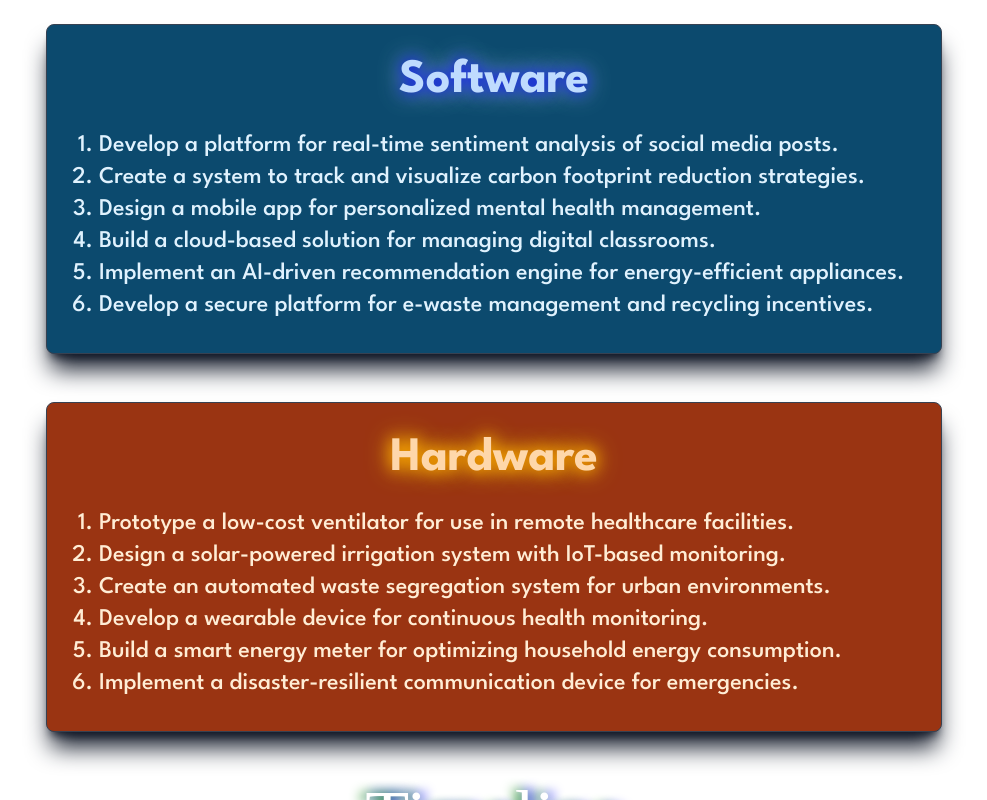
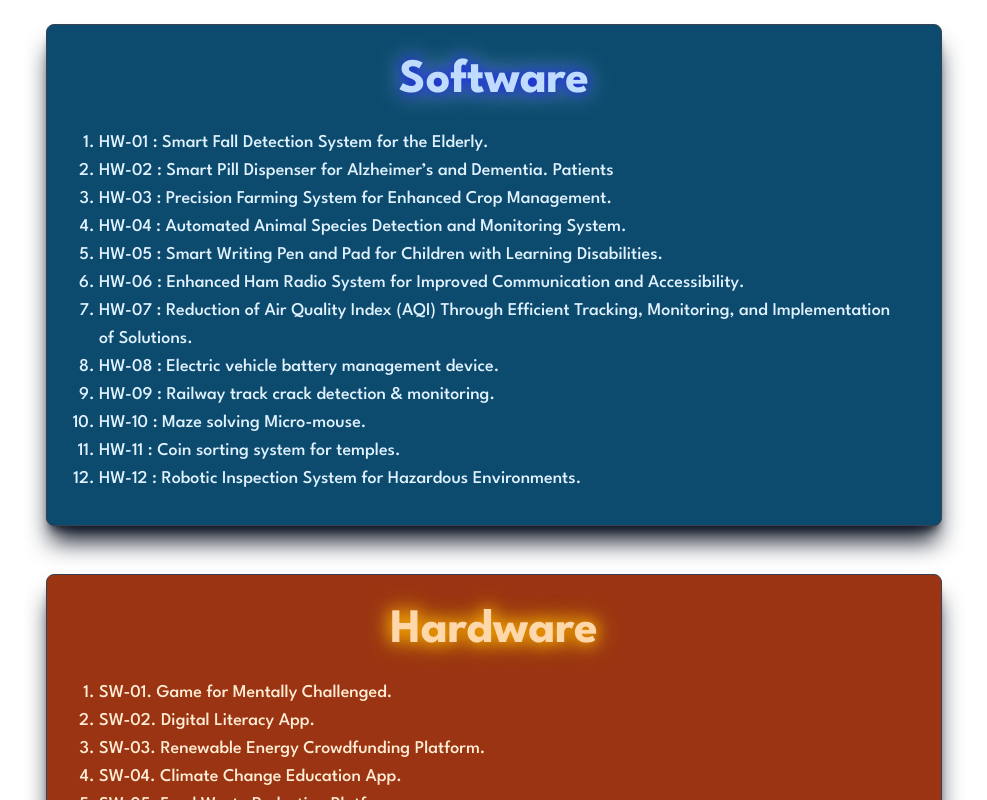
Before and after one commit to CodeFingers809/ves-hack-it, a React (Vite) app in the folder frontend/: page / in a window 1280 px wide. Shown: the part 2280-3080 px from the top of the page, without its empty margins (146-1133 px from the left). Built offline with nearby package versions, Linux system fonts and the light colour scheme; a web font is replaced by a local one.

Commit message:
ps update

```diff
--- a/frontend/src/Pages/Tracks/Tracks.jsx
+++ b/frontend/src/Pages/Tracks/Tracks.jsx
@@ -113,7 +113,7 @@ const Tracks = () => {
         <h2
           className="text-7xl font-black workbench-font text-center text-white mb-10"
           style={{
-            textShadow: "-5px 0 12px red, 5px 0 12px yellow",
+            textShadow: "-5px 0 12px green, 5px 0 12px blue",
           }}
         >
           Problem Statements
@@ -123,35 +123,54 @@ const Tracks = () => {
         <div className="mb-12 flex justify-center">
           <div className="bg-sky-900 backdrop-blur-sm rounded-lg shadow-xl shadow-gray-900 border-gray-700 border p-8 max-w-4xl w-full">
             <h3
-              className="text-5xl font-bold text-center text-blue-200 mb-6 glow-effect"
+              className="text-2xl lg:text-5xl font-bold text-center text-blue-200 mb-6 glow-effect"
               style={{
                 textShadow: "0 0 15px blue, 0 0 25px lightblue",
               }}
             >
               Software
             </h3>
-            <ol className="ml-5 text-2xl text-sky-100 font-medium list-decimal">
+            <ol className="ml-5 text-md lg:text-lg text-sky-100 font-medium list-decimal">
               <li className="hover:glow-hover">
-                Develop a platform for real-time sentiment analysis of social
-                media posts.
+                HW-01 : Smart Fall Detection System for the Elderly.
               </li>
               <li className="hover:glow-hover">
-                Create a system to track and visualize carbon footprint
-                reduction strategies.
+                HW-02 : Smart Pill Dispenser for Alzheimer’s and Dementia.
+                Patients
               </li>
               <li className="hover:glow-hover">
-                Design a mobile app for personalized mental health management.
+                HW-03 : Precision Farming System for Enhanced Crop Management.
               </li>
               <li className="hover:glow-hover">
-                Build a cloud-based solution for managing digital classrooms.
+                HW-04 : Automated Animal Species Detection and Monitoring
+                System.
               </li>
               <li className="hover:glow-hover">
-                Implement an AI-driven recommendation engine for
-                energy-efficient appliances.
+                HW-05 : Smart Writing Pen and Pad for Children with Learning
+                Disabilities.
               </li>
               <li className="hover:glow-hover">
-                Develop a secure platform for e-waste management and recycling
-                incentives.
+                HW-06 : Enhanced Ham Radio System for Improved Communication and
+                Accessibility.
+              </li>
+              <li className="hover:glow-hover">
+                HW-07 : Reduction of Air Quality Index (AQI) Through Efficient
+                Tracking, Monitoring, and Implementation of Solutions.
+              </li>
+              <li className="hover:glow-hover">
+                HW-08 : Electric vehicle battery management device.
+              </li>
+              <li className="hover:glow-hover">
+                HW-09 : Railway track crack detection & monitoring.
+              </li>
+              <li className="hover:glow-hover">
+                HW-10 : Maze solving Micro-mouse.
+              </li>
+              <li className="hover:glow-hover">
+                HW-11 : Coin sorting system for temples.
+              </li>
+              <li className="hover:glow-hover">
+                HW-12 : Robotic Inspection System for Hazardous Environments.
               </li>
             </ol>
           </div>
@@ -161,37 +180,28 @@ const Tracks = () => {
         <div className="flex justify-center">
           <div className="bg-orange-800 backdrop-blur-sm rounded-lg shadow-xl shadow-gray-900 border-gray-700 border p-8 max-w-4xl w-full">
             <h3
-              className="text-5xl font-bold text-center text-orange-200 mb-6 glow-effect"
+              className="text-2xl lg:text-5xl font-bold text-center text-orange-200 mb-6 glow-effect"
               style={{
                 textShadow: "0 0 15px orange, 0 0 25px gold",
               }}
             >
               Hardware
             </h3>
-            <ol className="ml-5 text-2xl text-orange-100 font-medium list-decimal">
+            <ol className="ml-5 text-md lg:text-lg text-orange-100 font-medium list-decimal">
               <li className="hover:glow-hover">
-                Prototype a low-cost ventilator for use in remote healthcare
-                facilities.
+                SW-01. Game for Mentally Challenged.
+              </li>
+              <li className="hover:glow-hover">SW-02. Digital Literacy App.</li>
+              <li className="hover:glow-hover">
+                SW-03. Renewable Energy Crowdfunding Platform.
               </li>
               <li className="hover:glow-hover">
-                Design a solar-powered irrigation system with IoT-based
-                monitoring.
+                SW-04. Climate Change Education App.
               </li>
               <li className="hover:glow-hover">
-                Create an automated waste segregation system for urban
-                environments.
+                SW-05. Food Waste Reduction Platform.
               </li>
-              <li className="hover:glow-hover">
-                Develop a wearable device for continuous health monitoring.
-              </li>
-              <li className="hover:glow-hover">
-                Build a smart energy meter for optimizing household energy
-                consumption.
-              </li>
-              <li className="hover:glow-hover">
-                Implement a disaster-resilient communication device for
-                emergencies.
-              </li>
+              <li className="hover:glow-hover">SW-06. Smart Parking App.</li>
             </ol>
           </div>
         </div>
```
